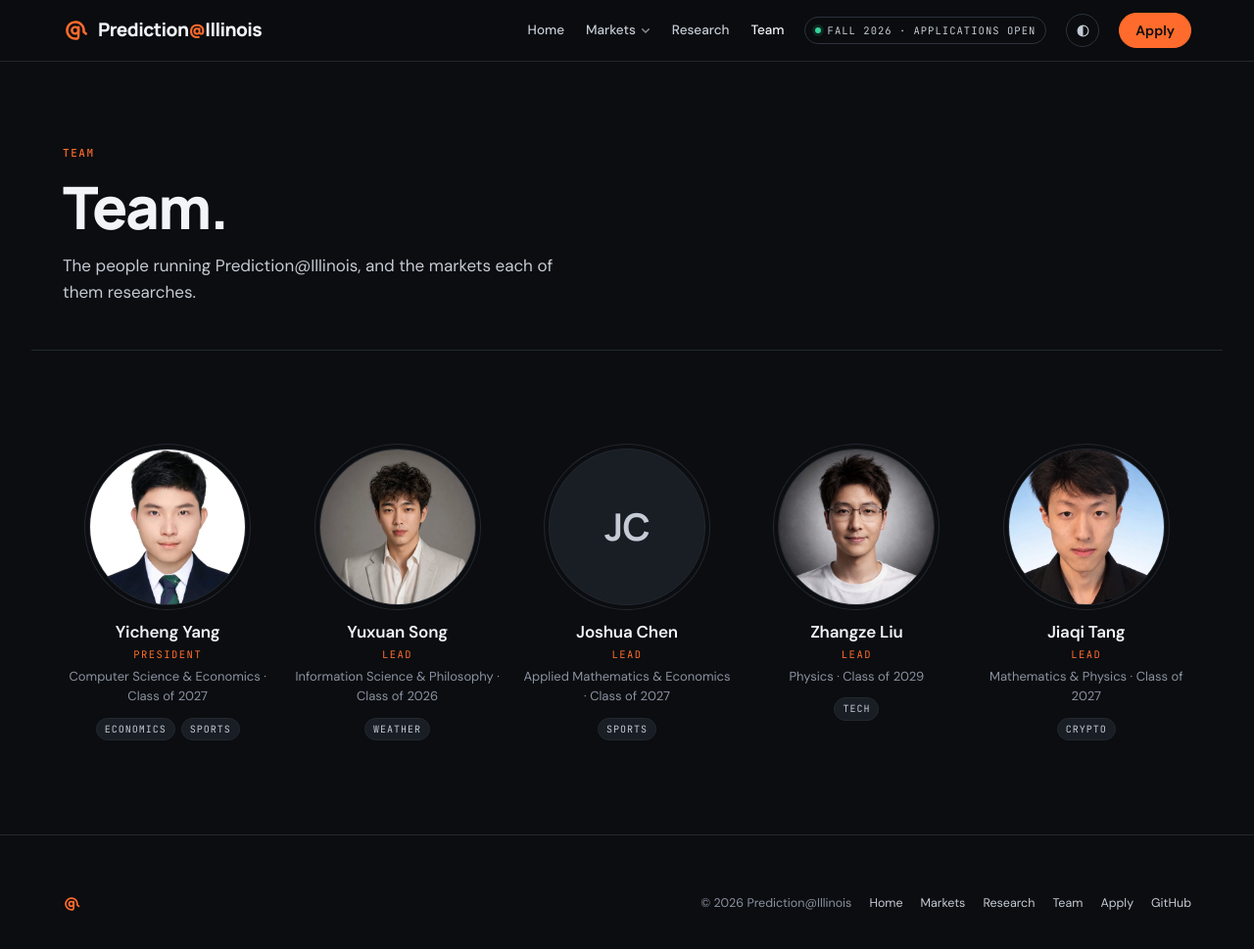
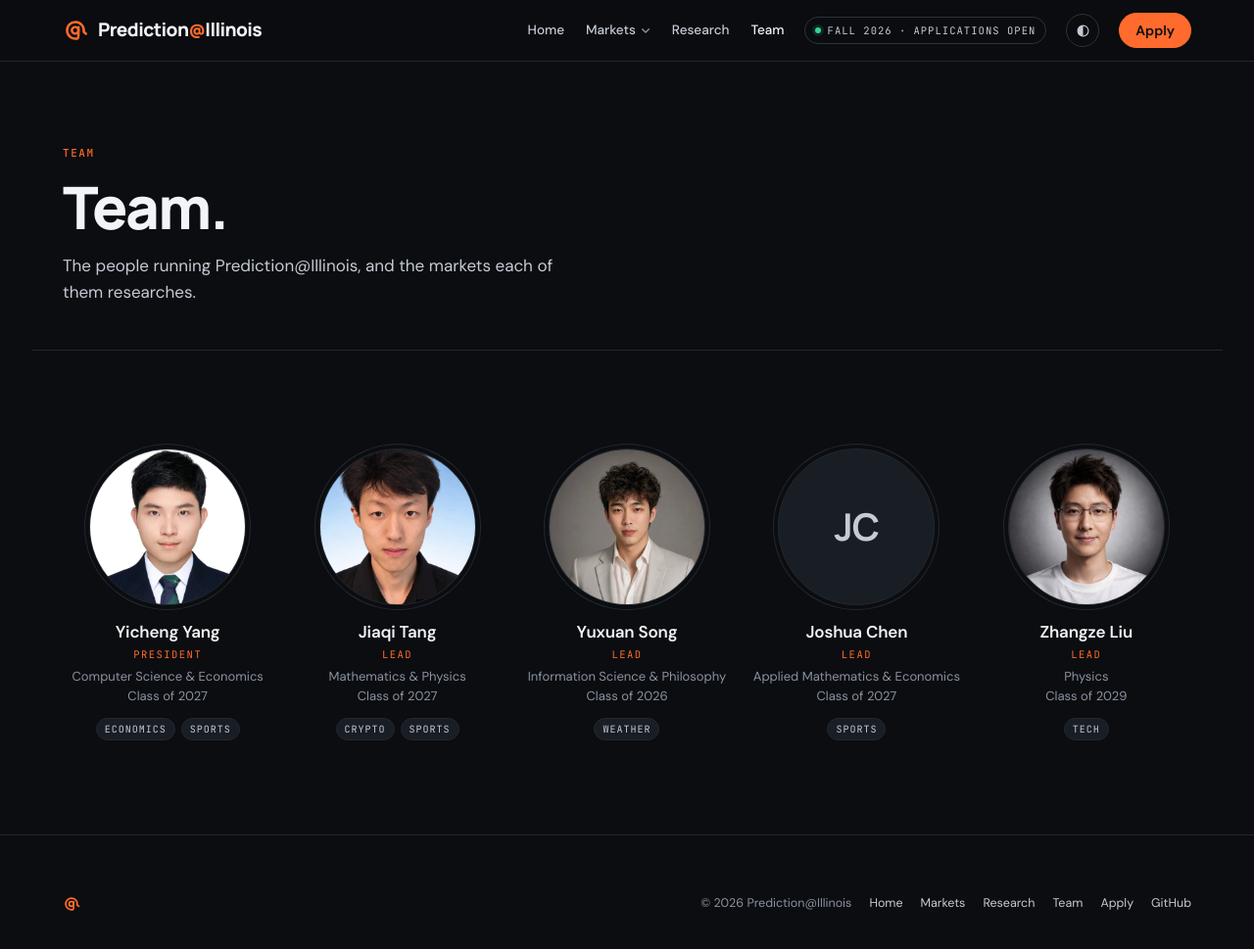
Before and after one commit to Prediction-Illinois/prediction-illinois.github.io, a Jekyll site: the page built from team/index.html, in a window 1280 px wide and 984 px high. Shown: the top 969 px of the window at 98% size. Built offline with Jekyll 4.4.1, drawn with Linux system fonts in a browser that asks for light colours.

Commit message:
Team: Jiaqi second with Crypto + Sports; major and year on separate lines, market chips aligned at card bottom
Co-Authored-By: Claude Opus 5.5 <noreply@anthropic.com>

```diff
--- a/_data/team.yml
+++ b/_data/team.yml
@@ -11,6 +11,14 @@
   linkedin: https://www.linkedin.com/in/ethan85/
   photo: /assets/team/yicheng-yang.jpg
   major: Computer Science & Economics
+  year: Class of 2027
+
+- name: Jiaqi Tang
+  role: Lead
+  tracks: [crypto, sports]
+  linkedin: https://www.linkedin.com/in/jiaqitang2005/
+  photo: /assets/team/jiaqi-tang.jpg
+  major: Mathematics & Physics
   year: Class of 2027
 
 - name: Yuxuan Song
@@ -35,11 +43,3 @@
   photo: /assets/team/zhangze-liu.jpg
   major: Physics
   year: Class of 2029
-
-- name: Jiaqi Tang
-  role: Lead
-  tracks: [crypto]
-  linkedin: https://www.linkedin.com/in/jiaqitang2005/
-  photo: /assets/team/jiaqi-tang.jpg
-  major: Mathematics & Physics
-  year: Class of 2027
--- a/_includes/person.html
+++ b/_includes/person.html
@@ -3,6 +3,6 @@
   <div class="ava">{% if include.p.photo %}<img src="{{ include.p.photo }}" alt="{{ nm }}">{% else %}<span class="ini">{% for w in parts limit: 2 %}{{ w | slice: 0 }}{% endfor %}</span>{% endif %}</div>
   <h3>{% if include.p.linkedin %}<a href="{{ include.p.linkedin }}" target="_blank" rel="noopener">{{ nm }}</a>{% else %}{{ nm }}{% endif %}</h3>
   <span class="r">{{ include.p.role }}</span>
-  {% if include.p.major or include.p.year %}<p>{{ include.p.major }}{% if include.p.major and include.p.year %} · {% endif %}{{ include.p.year }}</p>{% endif %}
+  {% if include.p.major or include.p.year %}<p>{{ include.p.major }}{% if include.p.major and include.p.year %}<br>{% endif %}{{ include.p.year }}</p>{% endif %}
   {% if include.p.tracks %}<div class="mk">{% for t in include.p.tracks %}{% assign person_market = site.data.markets[t] %}{% if person_market %}<a href="/markets/{{ t }}/">{{ person_market.chip }}</a>{% endif %}{% endfor %}</div>{% endif %}
 </div>
--- a/assets/css/site.css
+++ b/assets/css/site.css
@@ -219,7 +219,7 @@ nav.site a.on{color:var(--ink)}
 .person h3 a:hover{color:var(--brand)}
 .person .r{font-family:var(--mono);font-size:10.5px;letter-spacing:.14em;text-transform:uppercase;color:var(--brand)}
 .person p{font-size:13px;color:var(--muted)}
-.person .mk{display:flex;gap:6px;flex-wrap:wrap;justify-content:center;margin-top:6px}
+.person .mk{display:flex;gap:6px;flex-wrap:wrap;justify-content:center;margin-top:auto;padding-top:6px}
 .person .mk a{font-family:var(--mono);font-size:10px;letter-spacing:.1em;text-transform:uppercase;color:var(--ink-2);background:var(--surface-2);border:1px solid var(--line);padding:3px 8px;border-radius:999px;text-decoration:none}
 .person .mk a:hover{color:var(--brand);border-color:var(--brand-line)}
 
```
